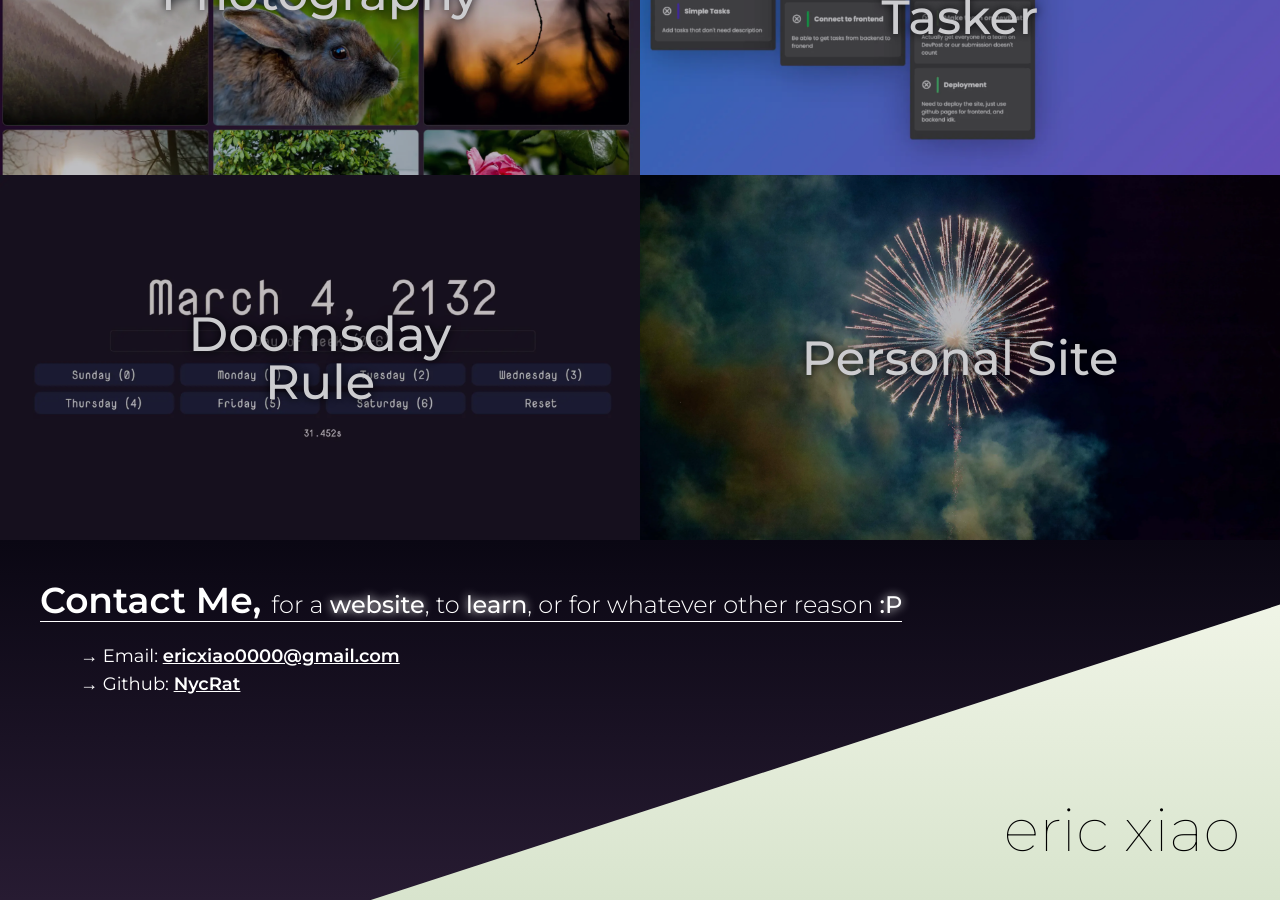
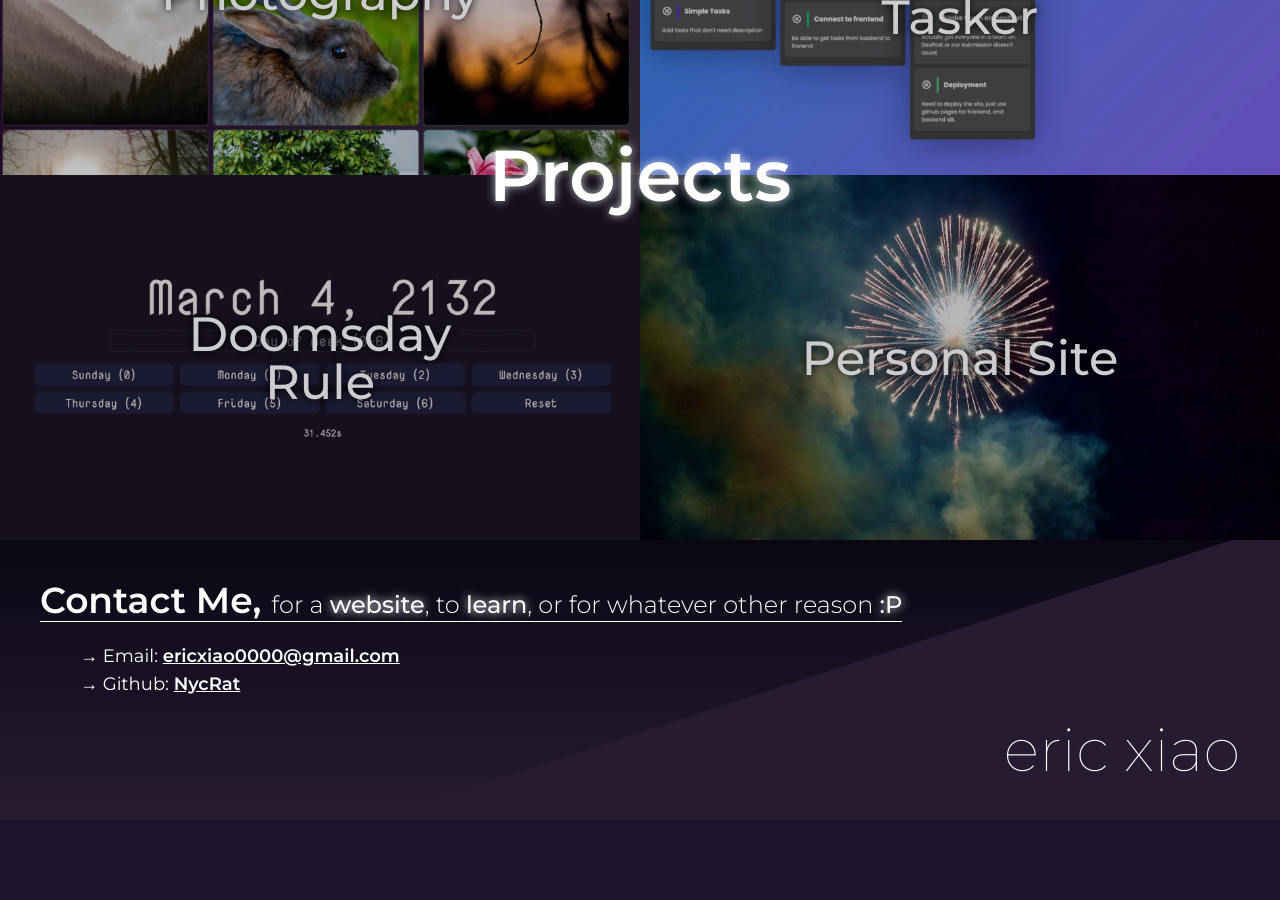
Before and after one commit to NycRat/nycrat.github.io, a Next.js app: page /new-personal-site/ in a window 1280 px wide. Shown: the part 1720-2620 px from the top of the page. After the commit the page ends 2540 px from the top, so only its background shows below. Built offline with nearby package versions, Linux system fonts and the light colour scheme.

Commit message:
project text

```diff
--- a/app/page.tsx
+++ b/app/page.tsx
@@ -3,7 +3,6 @@ import Header from "../components/header";
 import Footer from "../components/footer";
 import AboutSection from "../components/about";
 import ProjectsSection from "../components/projects";
-import ContactSection from "../components/contact";
 import { useEffect } from "react";
 import IntroSection from "@/components/intro";
 
--- a/components/footer.tsx
+++ b/components/footer.tsx
@@ -3,13 +3,14 @@ import ContactSection from "./contact";
 export default function Footer() {
   return (
     <footer className="overflow-hidden relative">
-      <div className="h-[45vh] bg-gradient-to-b from-bg1 to-bg2 relative">
+      <div className="h-[35vh] bg-gradient-to-b from-bg1 to-bg2 relative">
         <ContactSection />
+        <div className="absolute -bottom-0 right-0 translate-x-1/2 -rotate-[18deg] w-[200vw] h-72 overflow-hidden border-t-2 bg-bg2 border-bg2"></div>
         <h2 className="absolute bottom-10 right-10 text-6xl font-thin">
           eric xiao
         </h2>
       </div>
-      <div className="absolute -bottom-0 right-0 translate-x-1/2 -rotate-[18deg] w-[200vw] h-72 bg-white overflow-hidden mix-blend-difference"></div>
+      {/* <div className="absolute -bottom-0 right-0 translate-x-1/2 -rotate-[18deg] w-[200vw] h-72 bg-white overflow-hidden mix-blend-difference"></div> */}
     </footer>
   );
 }
--- a/components/projects.tsx
+++ b/components/projects.tsx
@@ -70,8 +70,11 @@ export default function ProjectsSection() {
   return (
     <div
       id="projects"
-      className="h-[calc(100vh-70px)] grid grid-cols-2 grid-rows-2"
+      className="h-[calc(100vh-70px)] grid grid-cols-2 grid-rows-2 relative"
     >
+      <h2 className="absolute top-1/2 left-1/2 -translate-x-1/2 -translate-y-1/2 font-semibold text-7xl z-50 pointer-events-none [text-shadow:_0_0_10px_#fffb]">
+        Projects
+      </h2>
       {projects.map((project, i) => (
         <Project {...project} key={i} />
       ))}
```
